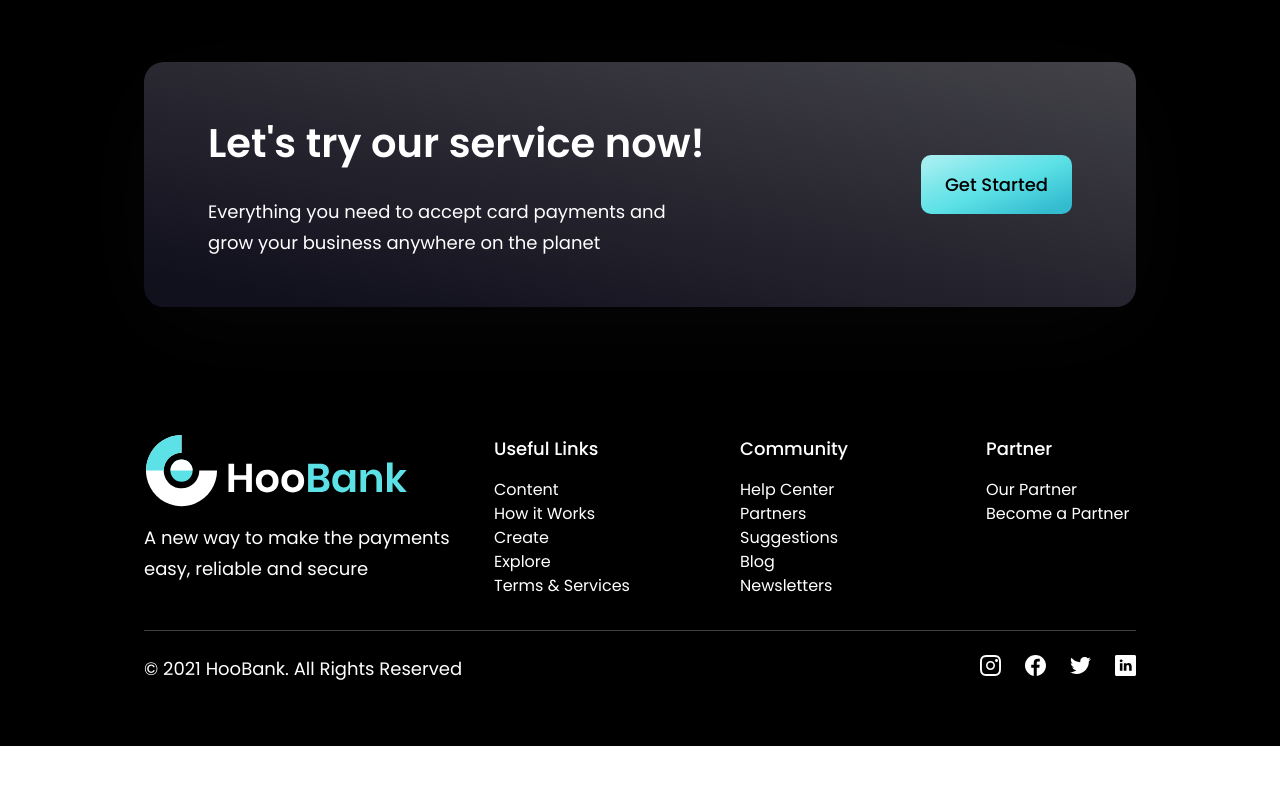
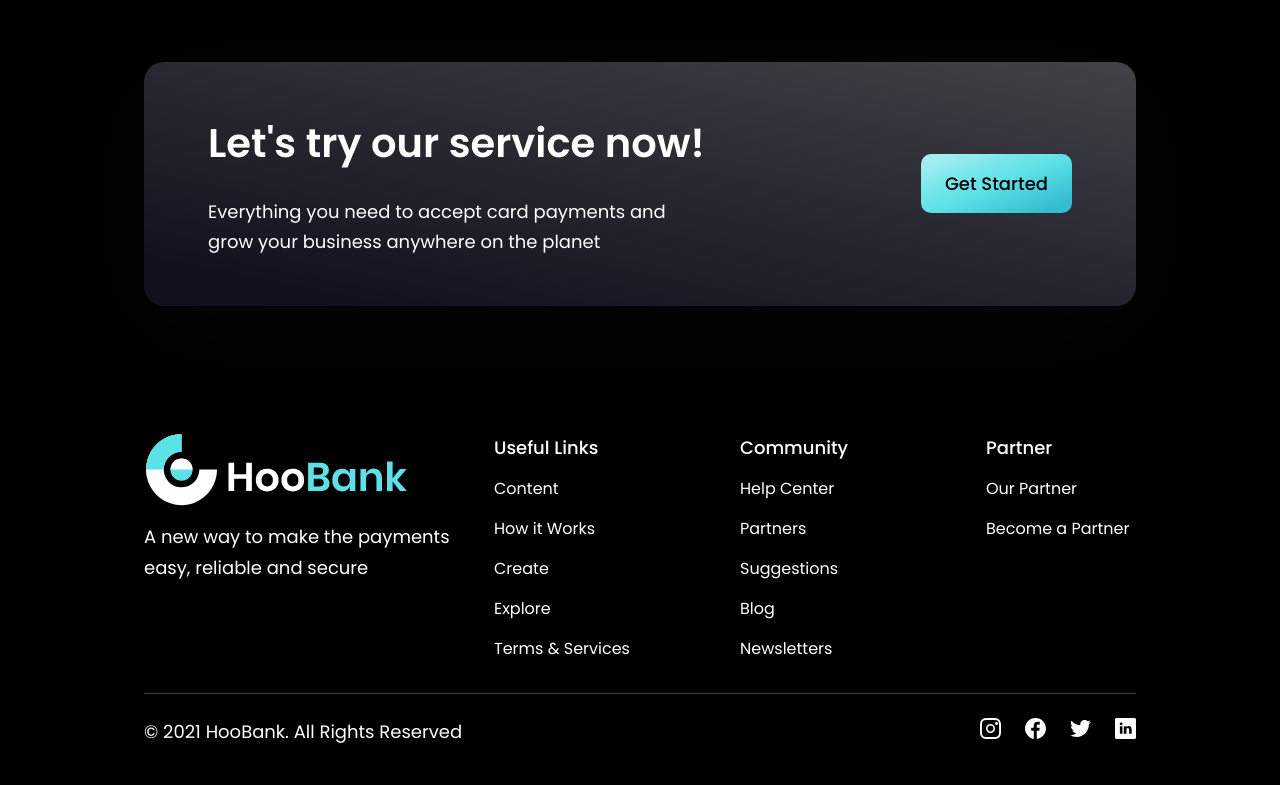
Before and after one commit to mugabiBenjamin/hooBank, a React (Vite) app: page / in a window 1280 px wide. Shown: the part 3856-4641 px from the top of the page. Before the commit the page ends 4602 px from the top, so only its background shows below. Built offline with nearby package versions, Linux system fonts and the light colour scheme.

Commit message:
Remove typos in Footer and FeedbackCard

```diff
--- a/src/components/FeedbackCard.jsx
+++ b/src/components/FeedbackCard.jsx
@@ -3,7 +3,7 @@ import PropTypes from 'prop-types';
 
 const FeedbackCard = ({ content, name, title, img }) => (
   <div className="flex justify-between flex-col px-10 py-12 rounded-[20px] max-w-[320px] md:mr-10 sm:mr-5 mr-0 my-5 feedback-card">
-    <img src={quotes} alt="double_qoutes" className="w-[42px] h-[27px[ object-contain" />
+    <img src={quotes} alt="double_qoutes" className="w-[42px] h-[27px] object-contain" />
     <p className="font-normal text-[18px] leading-[32px] text-white my-10">{content}</p>
 
     <div className="flex flex-row">
--- a/src/components/Footer.jsx
+++ b/src/components/Footer.jsx
@@ -20,7 +20,7 @@ const Footer = () => (
             </h4>
             <ul className="list-none mt-4">
               {footerlink.links.map((link, index) => (
-                <li key={link.name} className={`font-normal text-[16px] leading-[24px] hover:text-[#33bbcf] cursor-pointer text-white ${index !== footerlink.links.length - 1} ? 'mb-4' : 'mb-0'`}>
+                <li key={link.name} className={`font-normal text-[16px] leading-[24px] hover:text-[#33bbcf] cursor-pointer text-white ${index !== footerlink.links.length - 1 ? 'mb-4' : 'mb-0'}`}>
                   {link.name}
                 </li>
               ))}
```
